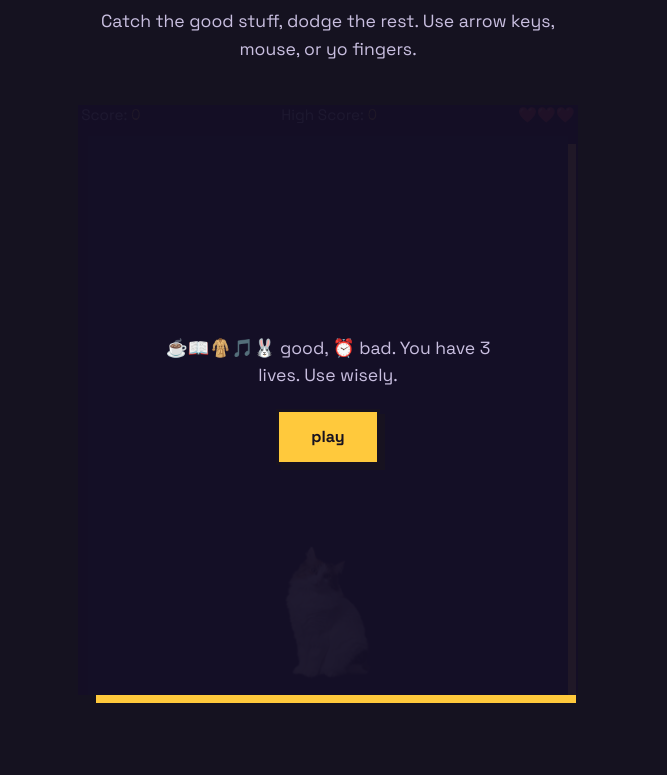
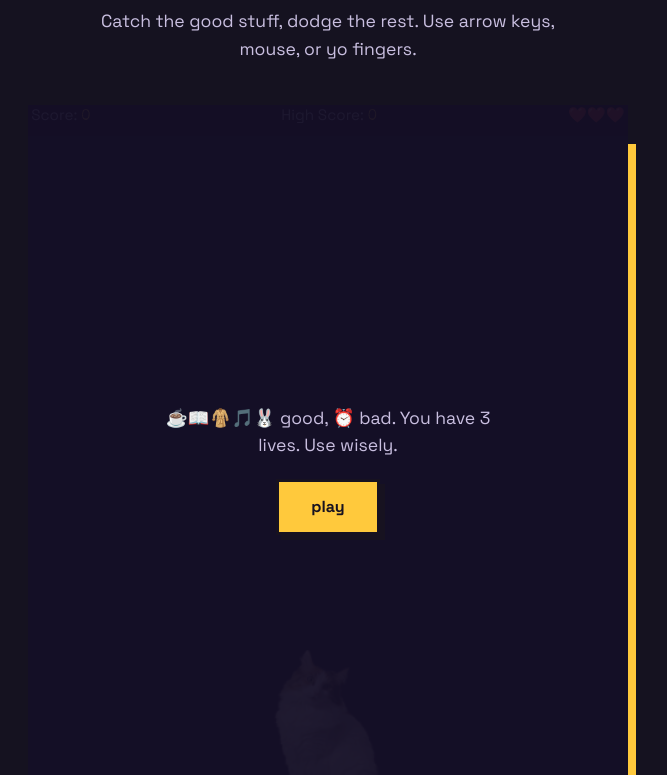
Before and after one commit to sarah-ahm/sarah-ahm.github.io, a website: page index.html in a window 1280 px wide. Shown: the part 1025-1800 px from the top of the page, without its empty margins (312-979 px from the left). Drawn offline with nearby package versions, Linux system fonts and the light colour scheme.

Commit message:
Update index.html

```diff
--- a/index.html
+++ b/index.html
@@ -427,22 +427,20 @@
   #confetti-canvas{ position:fixed; inset:0; pointer-events:none; z-index:50; }
 
   /* GAME */
-  .game-wrap{ position:relative; max-width:460px; width:100%; margin:0 auto; z-index:10; }
+  .game-wrap{ position:relative; max-width:600px !important; width:95% !important; margin:0 auto; z-index:10; }
   .game-hud{
     display:flex; justify-content:space-between; align-items:center;
     padding:0 0.2rem 0.7rem; font-family:'Space Grotesk'; font-size:0.95rem; color:var(--ink-dim);
   }
   .game-hud strong{ color:var(--gold); font-family: 'Moms Typewriter', 'Special Elite', 'Courier New', Courier, monospace; font-weight:400; }
   #gameCanvas{
-    width: 100%;
-    max-width: 480px;
-    height: auto;
+    width: 100% !important;
+    height: auto !important;
     display: block;
     background: linear-gradient(180deg, var(--bg2), var(--bg3));
     border: 3px solid var(--marker);
     box-shadow: 8px 8px 0 var(--gold);
     touch-action: none;
-    margin: 0 auto;
   }
   .game-overlay{
     position:absolute; inset:0; background:rgba(21,15,38,0.95);
```
